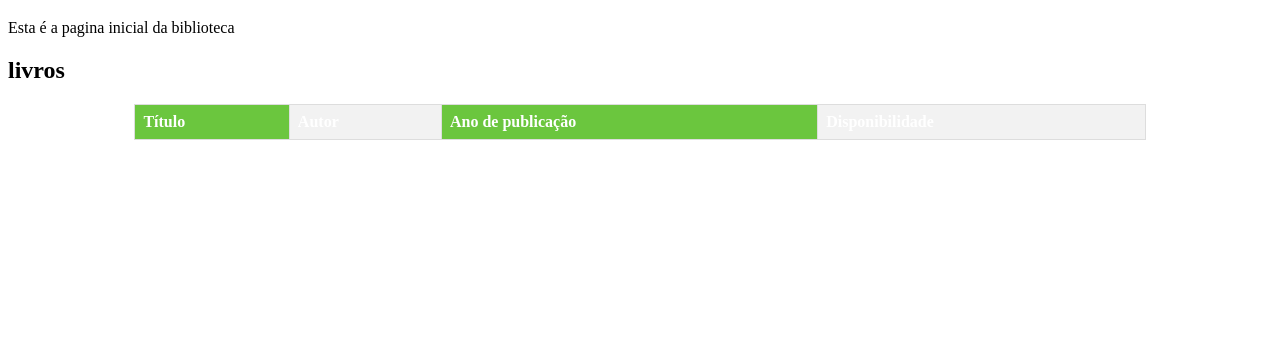
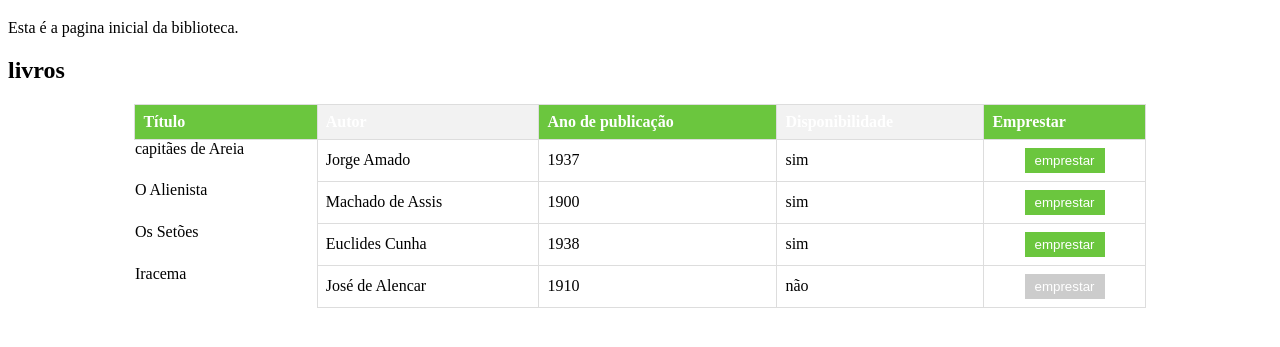
Before and after one commit to dinizmary087-design/codigos, a plain HTML site: page aula18/10/index.html in a window 1280 px wide. Shown: the part 61-408 px from the top of the page. Drawn offline with Linux system fonts and the light colour scheme.

Commit message:
Add files via upload

```diff
--- a/aula18/10/index.html
+++ b/aula18/10/index.html
@@ -8,7 +8,7 @@
 </head>
 <body>
     <h1>BEM-VINDO A BIBLIOTECA</h1>
-    <p> Esta é a pagina inicial da biblioteca </p>
+    <p> Esta é a pagina inicial da biblioteca.</p>
     <h2> livros</h2>
     <div id="livros-container">
         <!-- Os livros serão carregado aqui dinamicamente-->
@@ -19,6 +19,7 @@
                 <th>Autor</th>
                 <th>Ano de publicação</th>
                 <th>Disponibilidade</th>
+                <th>Emprestar</th>
             </tr>
         </thead>
         <tbody id="livros-tbody">
@@ -26,5 +27,6 @@
         </tbody>
         </table>
     </div>
+    <script src="livro.js"></script>
 </body>
 </html>
--- a/aula18/10/livro.js
+++ b/aula18/10/livro.js
@@ -1,4 +1,4 @@
-class livro{
+class Livro{
     // complete o contrutor aqui
     constructor( titulo,autor,anopublicado){
         //Inicialize as propriedade aqui
@@ -35,6 +35,8 @@ meuLivro.devolver();
 console.log("Disponivel após devolução:",meuLivro.estaDisponivel());
 
 function carregarLivrosTabela(){
+    console.log("chamou tabelaS");
+
     const livros= [
         new Livro("capitães de Areia","Jorge Amado",1937),
         new Livro("O Alienista","Machado de Assis",1900),
@@ -43,14 +45,41 @@ function carregarLivrosTabela(){
 
         livros[3].emprestar();
         let tableLivros=
-        document.getElementById("livross-tbody");
+        document.getElementById("livros-tbody");
         for(let livro of livros){
             let row=
-            document.createElementById("tr");
+            document.createElement("tr");
             let titulo =
-
+             document.createElement("tr");
+            titulo.textContent=livro.titulo;
+            let autor= document.createElement("td");
+            autor.textContent=livro.autor;
+            let ano= document.createElement("td");
+            ano.textContent=
+            livro.anopublicado;
+            let disponivel=
+            document.createElement("td");
+            disponivel.textContent=
+            livro.estaDisponivel()?"sim":"não";
+            let tdEmprestar=
+            document.createElement("td");
+            let btnEmprestar=
+            document.createElement("button");
+            btnEmprestar.textContent= "emprestar";
+            btnEmprestar.disabled=!
+            livro.estaDisponivel();
+            btnEmprestar.addEventListener("clik",()=>{
+                livro.emprestar();
+                disponivel.textContent= "não";
+                btnEmprestar.disablend=true;
+            });
+            tdEmprestar.appendChild(btnEmprestar);
+            row.appendChild(titulo);
+             row.appendChild(autor);
+             row.appendChild(ano);
+             row.appendChild(disponivel);
+            row.appendChild(tdEmprestar);
+            tableLivros.appendChild(row)
         }
-
-
-
-}
+    }
+    document.addEventListener("DOMContentLoaded",carregarLivrosTabela);
```
